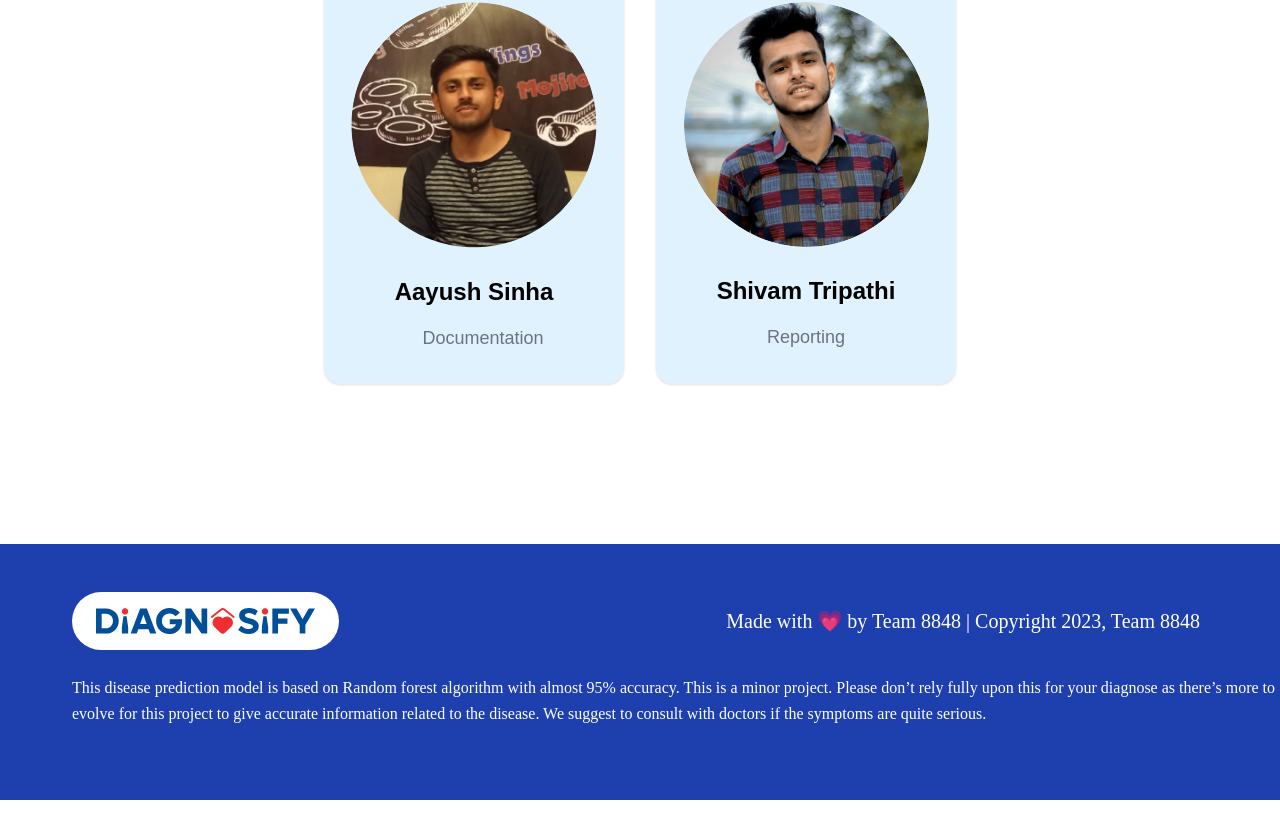
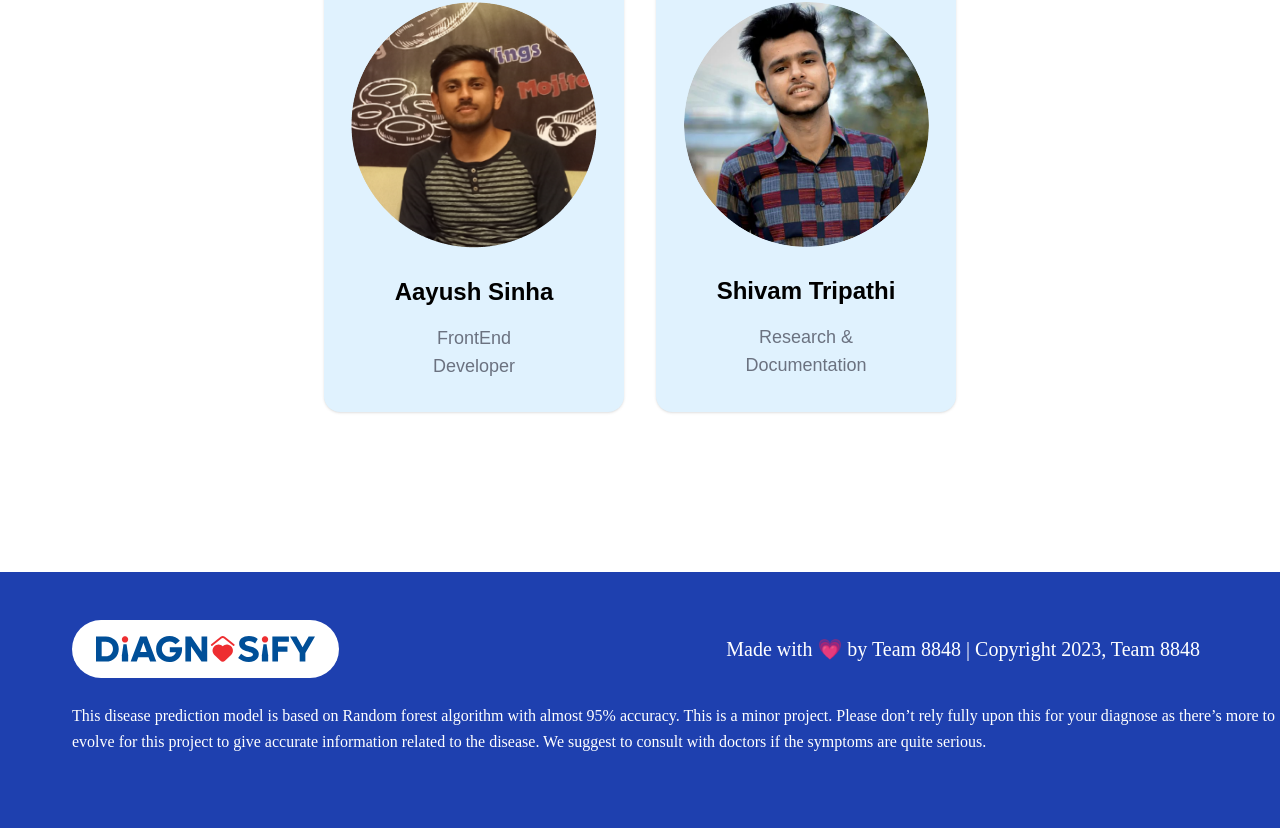
Before and after one commit to unikdahal/Diagnosify, a React (Create React App) app in the folder frontend/: page / in a window 1280 px wide. Shown: the part 2345-3173 px from the top of the page. Before the commit the page ends 3145 px from the top, so only its background shows below. Built offline with nearby package versions, Linux system fonts and the light colour scheme.

Commit message:
Deployed

```diff
--- a/frontend/src/Components/Team.jsx
+++ b/frontend/src/Components/Team.jsx
@@ -1,24 +1,34 @@
 import TeamCard from "./TeamCard";
-import img1 from '../assets/team/img1.png';
-import img2 from '../assets/team/img2.png';
-import img3 from '../assets/team/img3.png';
-import img4 from '../assets/team/img4.png';
-import img5 from '../assets/team/img5.png';
+import img1 from "../assets/team/img1.png";
+import img2 from "../assets/team/img2.png";
+import img3 from "../assets/team/img3.png";
+import img4 from "../assets/team/img4.png";
+import img5 from "../assets/team/img5.png";
 
-const Team = ()=>{
-    return(
-        <div className="pb-40" id="our-team">
-            <div class="text-sky-800 text-6xl font-bold poppins px-20 py-20">Meet Our Team</div>
+const Team = () => {
+  return (
+    <div className="pb-40" id="our-team">
+      <div class="text-sky-800 text-6xl font-bold poppins px-20 py-20">
+        Meet Our Team
+      </div>
 
-            <div className="flex flex-wrap gap-8 justify-center">
-            <TeamCard img={img1} name="Ajay Khatri" role="UI/UX Designer & FrontEnd Developer"/>
-            <TeamCard img={img3} name="Bipin Ghimire" role="ML/AI Developer"/>
-            <TeamCard img={img2} name="Unik Dahal" role="BackEnd Developer"/>
-            <TeamCard img={img4} name="Aayush Sinha" role="Documentation"/>
-            <TeamCard img={img5} name="Shivam Tripathi" role="Reporting"/>
-            </div>
-        </div>
-    )
-}
+      <div className="flex flex-wrap gap-8 justify-center">
+        <TeamCard
+          img={img1}
+          name="Ajay Khatri"
+          role="UI/UX Designer & FrontEnd Developer"
+        />
+        <TeamCard img={img3} name="Bipin Ghimire" role="ML/AI Developer" />
+        <TeamCard img={img2} name="Unik Dahal" role="BackEnd Developer" />
+        <TeamCard img={img4} name="Aayush Sinha" role="FrontEnd Developer" />
+        <TeamCard
+          img={img5}
+          name="Shivam Tripathi"
+          role="Research & Documentation"
+        />
+      </div>
+    </div>
+  );
+};
 
 export default Team;
```
Also changed, not shown: frontend/a.js (deleted, +0 -9 lines), 2 other files (tests, documents, lock files or other folders).
